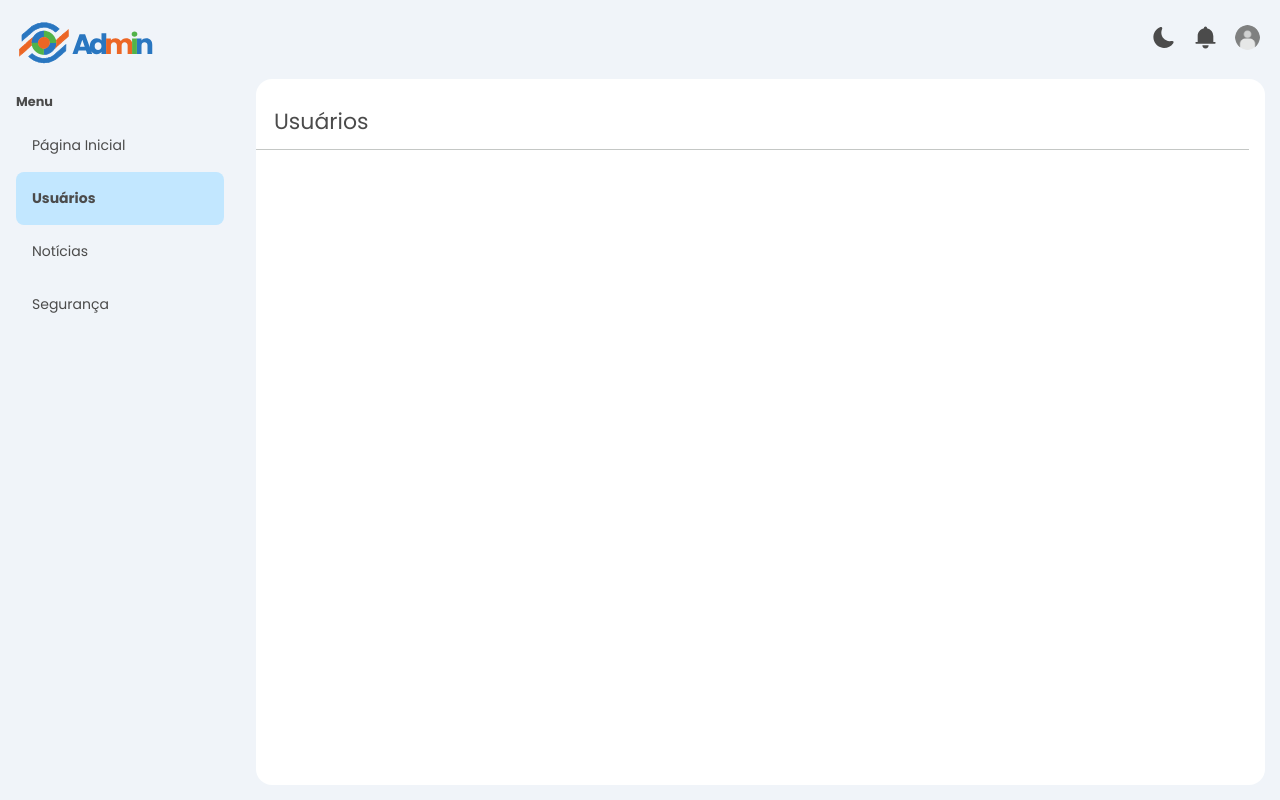
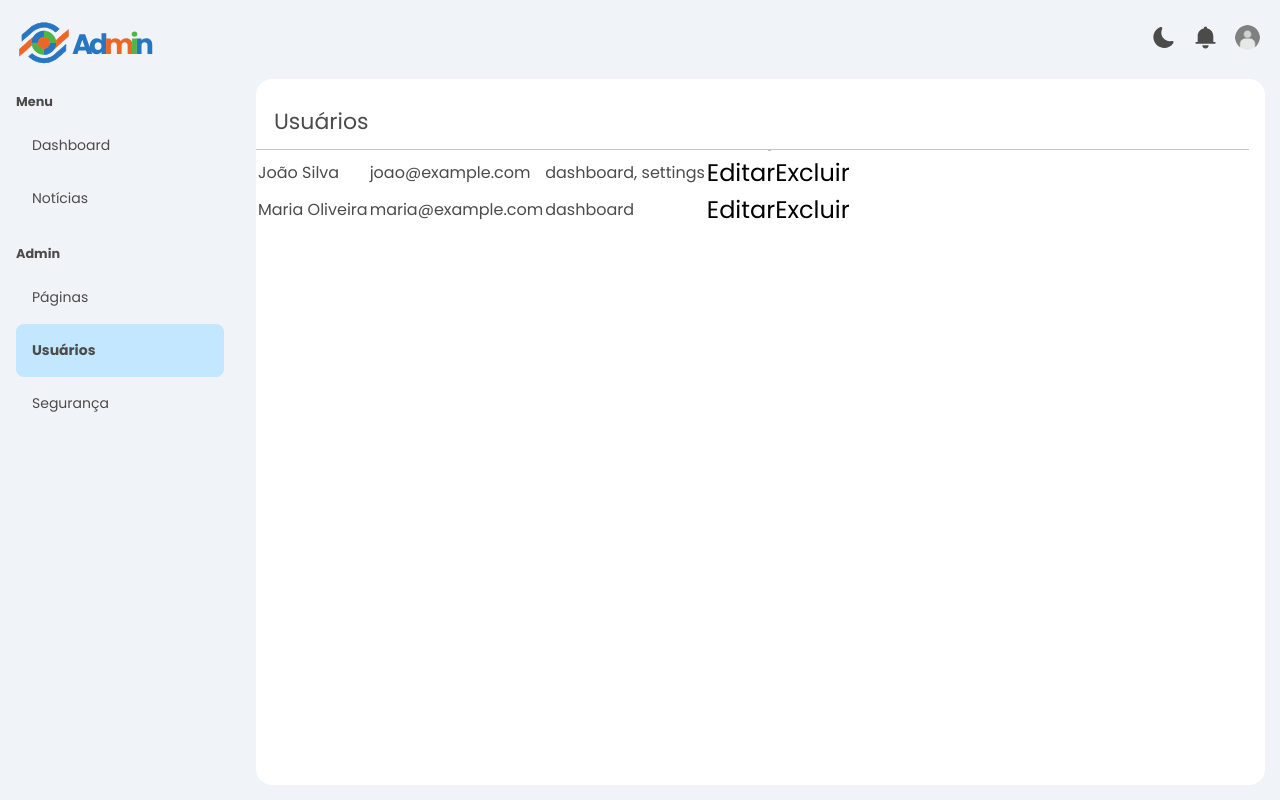
Before and after one commit to italocaraujo/observatorio-recife-admin, a Next.js app: page /users in a window 1280 px wide. Built offline with nearby package versions, Linux system fonts and the light colour scheme.

Commit message:
add: user page structure

```diff
--- /dev/null
+++ b/src/@types/admin/User.ts
@@ -0,0 +1,6 @@
+export interface User {
+    id?: number;
+    name: string;
+    email: string;
+    permissions: string[];
+}
--- a/src/app/(admin)/layout.tsx
+++ b/src/app/(admin)/layout.tsx
@@ -4,9 +4,13 @@ import Head from "next/head";
 import "../globals.css";
 
 const sidebarLinks = [
-  { href: "/home", label: "Página Inicial" },
+  { href: "/home", label: "Dashboard" },
+  { href: "/news", label: "Notícias" },
+];
+
+const sidebarLinksAdmin = [
+  { href: "/pages", label: "Páginas" },
   { href: "/users", label: "Usuários" },
-  { href: "/news", label: "Notícias" },
   { href: "/security", label: "Segurança" },
 ];
 
@@ -22,7 +26,7 @@ export default function RootLayout({
         <link rel="favicon" href="/favicon.ico" />
       </Head>
       <HeadBar />
-      <Sidebar links={sidebarLinks} />
+      <Sidebar links={sidebarLinks} linksAdmin={sidebarLinksAdmin} />
       <div>
         {children}
       </div>
--- a/src/app/(admin)/users/page.tsx
+++ b/src/app/(admin)/users/page.tsx
@@ -1,9 +1,60 @@
 "use client";
 
-import styles from '@/app/styles/users/page.module.css';
-import additionalStyles from '@/app/styles/layout/LayoutPage.module.css';
+import { useState } from "react";
+import styles from "@/app/styles/users/page.module.css";
+import additionalStyles from "@/app/styles/layout/LayoutPage.module.css";
+import UserTable from "@/components/users/UserTable";
+import UserFormModal from "@/components/users/UserFormModal";
+import ConfirmDeleteModal from "@/components/users/ConfirmDeleteModal";
+import { User } from "@/@types/admin/User";
+
+interface Props {
+  user: User | null;
+  onClose: () => void;
+  onSave: (user: User) => void;
+}
 
 export default function Users() {
+  const [users, setUsers] = useState<User[]>([
+    {
+      id: 1,
+      name: "João Silva",
+      email: "joao@example.com",
+      permissions: ["dashboard", "settings"],
+    },
+    {
+      id: 2,
+      name: "Maria Oliveira",
+      email: "maria@example.com",
+      permissions: ["dashboard"],
+    },
+  ]);
+
+  const [isModalOpen, setIsModalOpen] = useState(false);
+  const [userToEdit, setUserToEdit] = useState<User | null>(null);
+  const [userToDelete, setUserToDelete] = useState<number | null>(null);
+
+  const handleSaveUser = (user: User) => {
+    if (user.id) {
+      // Editando
+      setUsers((prev) =>
+        prev.map((u) => (u.id === user.id ? user : u))
+      );
+    } else {
+      // Criando novo
+      const newUser = { ...user, id: Date.now() };
+      setUsers((prev) => [...prev, newUser]);
+    }
+    setIsModalOpen(false);
+    setUserToEdit(null);
+  };
+
+  const handleDeleteUser = () => {
+    if (userToDelete !== null) {
+      setUsers((prev) => prev.filter((u) => u.id !== userToDelete));
+      setUserToDelete(null);
+    }
+  };
 
   return (
     <div className={additionalStyles.container}>
@@ -13,6 +64,36 @@ export default function Users() {
             <h1>Usuários</h1>
           </div>
         </div>
+
+        <button onClick={() => setIsModalOpen(true)}>Novo Usuário</button>
+
+        <UserTable
+          users={users}
+          onEdit={(user) => {
+            setUserToEdit(user);
+            setIsModalOpen(true);
+          }}
+          onDelete={(id) => setUserToDelete(id ?? null)}
+        />
+
+        {isModalOpen && (
+          <UserFormModal
+            user={userToEdit}
+            onClose={() => {
+              setIsModalOpen(false);
+              setUserToEdit(null);
+            }}
+            onSave={handleSaveUser}
+          />
+        )}
+
+        {userToDelete !== null && (
+          <ConfirmDeleteModal
+            message="Tem certeza que deseja excluir este usuário?"
+            onConfirm={handleDeleteUser}
+            onCancel={() => setUserToDelete(null)}
+          />
+        )}
       </div>
     </div>
   );
--- a/src/app/page.tsx
+++ b/src/app/page.tsx
@@ -1,4 +1,3 @@
-// app/login/page.tsx
 'use client';
 import { useRouter } from 'next/navigation';
 import LoginForm from '@/components/login/LoginForm';
--- a/src/app/styles/layout/Sidebar.module.css
+++ b/src/app/styles/layout/Sidebar.module.css
@@ -75,6 +75,10 @@
   margin-bottom: 8px;
 }
 
+.nav {
+  margin-bottom: 20px;
+}
+
 .nav ul {
   list-style: none;
   padding: 0;
--- a/src/components/layout/Sidebar.tsx
+++ b/src/components/layout/Sidebar.tsx
@@ -6,9 +6,10 @@ import styles from '@/app/styles/layout/Sidebar.module.css';
 
 interface SidebarProps {
   links: { href: string; label: string }[];
+  linksAdmin: { href: string; label: string }[];
 }
 
-const Sidebar: React.FC<SidebarProps> = ({ links }) => {
+const Sidebar: React.FC<SidebarProps> = ({ links, linksAdmin }) => {
   const [isOpen, setIsOpen] = useState(false);
   const sidebarRef = useRef<HTMLDivElement | null>(null);
   const pathname = usePathname();
@@ -102,6 +103,18 @@ const Sidebar: React.FC<SidebarProps> = ({ links }) => {
             ))}
           </ul>
         </nav>
+        <nav className={styles.nav}>
+          <p className={styles.menuTitle}>Admin</p>
+          <ul>
+            {linksAdmin.map(({ href, label }) => (
+              <li key={href}>
+                <a href={href} className={isActiveLink(href)}>
+                  {label}
+                </a>
+              </li>
+            ))}
+          </ul>
+        </nav>
       </div>
 
       <button className={styles.toggleButtonOpen} onClick={toggleSidebar}>
--- /dev/null
+++ b/src/components/users/ConfirmDeleteModal.tsx
@@ -0,0 +1,19 @@
+interface Props {
+    message: string;
+    onConfirm: () => void;
+    onCancel: () => void;
+  }
+
+  export default function ConfirmDeleteModal({
+    message,
+    onConfirm,
+    onCancel,
+  }: Props) {
+    return (
+      <div className="modal">
+        <p>{message}</p>
+        <button onClick={onConfirm}>Sim</button>
+        <button onClick={onCancel}>Não</button>
+      </div>
+    );
+  }
--- /dev/null
+++ b/src/components/users/UserFormModal.tsx
@@ -0,0 +1,87 @@
+// app/admin/users/components/UserFormModal.tsx
+import { useState } from "react";
+import { User } from "@/@types/admin/User";
+
+interface Props {
+  user: User | null;
+  onClose: () => void;
+  onSave: (user: User) => void;
+}
+
+const PERMISSION_OPTIONS = ["dashboard", "settings", "users", "reports"];
+
+export default function UserFormModal({ user, onClose, onSave }: Props) {
+  const [formData, setFormData] = useState<User>(
+    user || {
+      name: "",
+      email: "",
+      permissions: [],
+    }
+  );
+
+  const handleChange = (
+    e: React.ChangeEvent<HTMLInputElement | HTMLSelectElement>
+  ) => {
+    const { name, value, type } = e.target;
+
+    if (name === "permissions" && e.target instanceof HTMLSelectElement) {
+      // Agora garantimos que é um select
+      const options = Array.from(e.target.selectedOptions, (option) => option.value);
+      setFormData({ ...formData, permissions: options });
+    } else if (type === "text" || type === "email") {
+      setFormData({ ...formData, [name]: value });
+    }
+  };
+
+  const handleSubmit = (e: React.FormEvent) => {
+    e.preventDefault();
+    onSave(formData);
+  };
+
+  return (
+    <div className="modal">
+      <form onSubmit={handleSubmit}>
+        <h2>{user ? "Editar Usuário" : "Novo Usuário"}</h2>
+        <label>
+          Nome:
+          <input
+            type="text"
+            name="name"
+            value={formData.name}
+            onChange={handleChange}
+            required
+          />
+        </label>
+        <label>
+          Email:
+          <input
+            type="email"
+            name="email"
+            value={formData.email}
+            onChange={handleChange}
+            required
+          />
+        </label>
+        <label>
+          Permissões:
+          <select
+            name="permissions"
+            multiple
+            value={formData.permissions}
+            onChange={handleChange}
+          >
+            {PERMISSION_OPTIONS.map((perm) => (
+              <option key={perm} value={perm}>
+                {perm.charAt(0).toUpperCase() + perm.slice(1)}
+              </option>
+            ))}
+          </select>
+        </label>
+        <button type="submit">Salvar</button>
+        <button type="button" onClick={onClose}>
+          Cancelar
+        </button>
+      </form>
+    </div>
+  );
+}
--- /dev/null
+++ b/src/components/users/UserTable.tsx
@@ -0,0 +1,35 @@
+import { User } from "@/@types/admin/User";
+
+interface Props {
+  users: User[];
+  onEdit: (user: User) => void;
+  onDelete: (id: number | undefined) => void;
+}
+
+export default function UserTable({ users, onEdit, onDelete }: Props) {
+  return (
+    <table>
+      <thead>
+        <tr>
+          <th>Nome</th>
+          <th>Email</th>
+          <th>Permissões</th>
+          <th>Ações</th>
+        </tr>
+      </thead>
+      <tbody>
+        {users.map((user) => (
+          <tr key={user.id}>
+            <td>{user.name}</td>
+            <td>{user.email}</td>
+            <td>{user.permissions.join(", ")}</td>
+            <td>
+              <button onClick={() => onEdit(user)}>Editar</button>
+              <button onClick={() => onDelete(user.id)}>Excluir</button>
+            </td>
+          </tr>
+        ))}
+      </tbody>
+    </table>
+  );
+}
```
Also changed, not shown: src/app/(admin)/home/page.tsx (+10 -2 lines).
